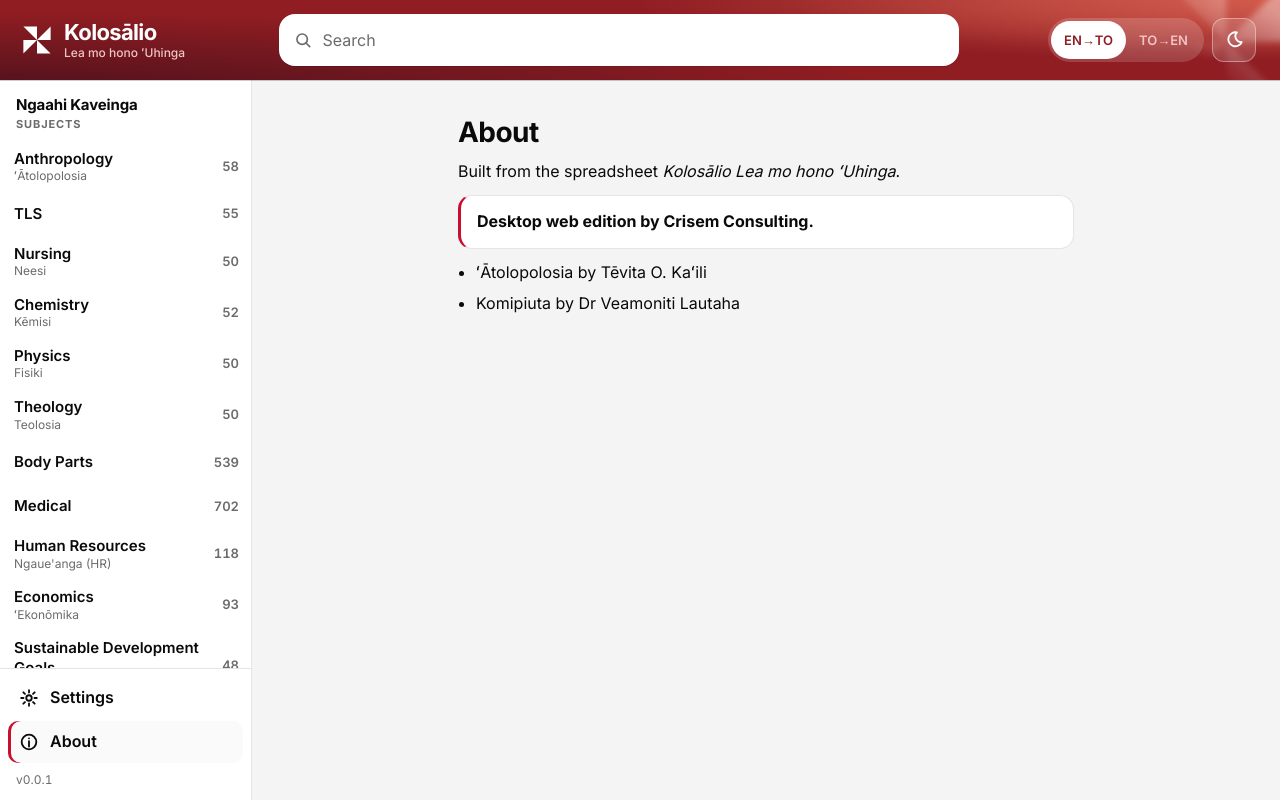
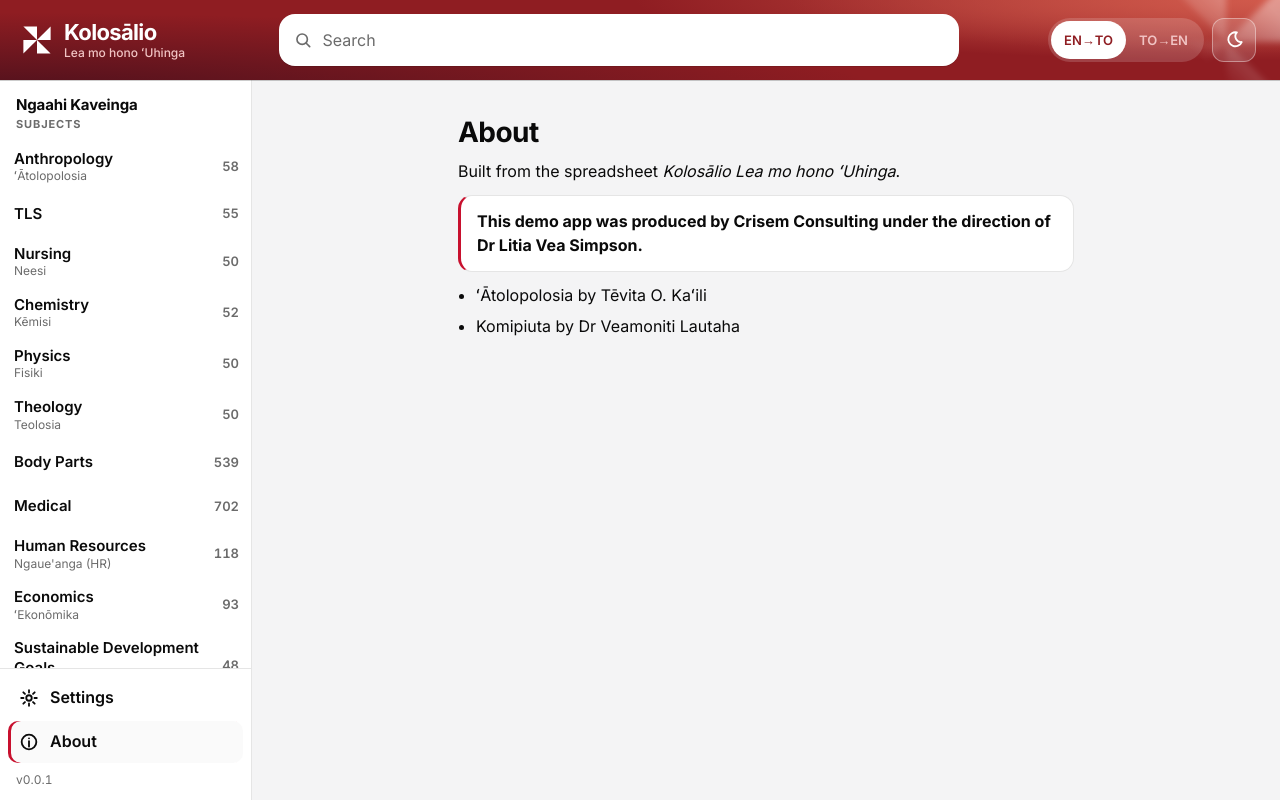
Before and after one commit to stackmochris/Lea-Fakatonga, a React (Vite) app: page /#/anthropology in a window 1280 px wide. Both pictures are taken after a click on the button "About". Built offline with nearby package versions, Linux system fonts and the light colour scheme.

Commit message:
Restore the Crisem Consulting credit on About.
The line names Dr Litia Vea Simpson in English and in Tongan, with the Tongan string marked for verification.

Co-authored-by: stackmochris <stackmochris@users.noreply.github.com>

```diff
--- a/src/components/About.tsx
+++ b/src/components/About.tsx
@@ -17,7 +17,7 @@ export default function About({ direction }: Props) {
         <p>
           {copy.aboutBuilt} <cite>{APP_NAME} {APP_SUBTITLE}</cite>.
         </p>
-        <p className="credit-line">{copy.desktopCredit}</p>
+        <p className="credit-line">{copy.aboutCredit}</p>
         <ul className="credits">
           <li>
             <span lang="to" translate="no">
--- a/src/i18n.ts
+++ b/src/i18n.ts
@@ -52,7 +52,7 @@ export type Chrome = {
   pronunciation: string;
   playPronunciation: string;
   letters: string;
-  desktopCredit: string;
+  aboutCredit: string;
   keyHint: string;
 };
 
@@ -98,7 +98,8 @@ const en: Chrome = {
   pronunciation: "Pronunciation",
   playPronunciation: "Play pronunciation",
   letters: "Letters",
-  desktopCredit: "Desktop web edition by Crisem Consulting.",
+  aboutCredit:
+    "This demo app was produced by Crisem Consulting under the direction of Dr Litia Vea Simpson.",
   keyHint: "/ search · ↑↓ move · Enter open · Esc clear",
 };
 
@@ -144,7 +145,8 @@ const to: Chrome = {
   pronunciation: "Pronunciation", // TODO verify
   playPronunciation: "Play pronunciation", // TODO verify
   letters: "Letters", // TODO verify
-  desktopCredit: "Desktop web edition by Crisem Consulting.", // TODO verify
+  aboutCredit:
+    "This demo app was produced by Crisem Consulting under the direction of Dr Litia Vea Simpson.", // TODO verify
   keyHint: "/ search · ↑↓ move · Enter open · Esc clear", // TODO verify
 };
 
```
